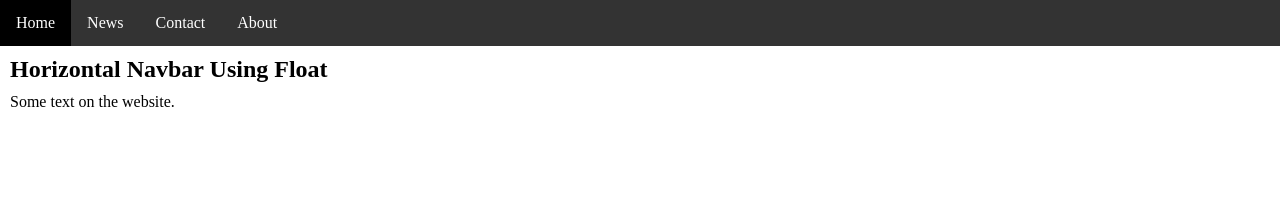
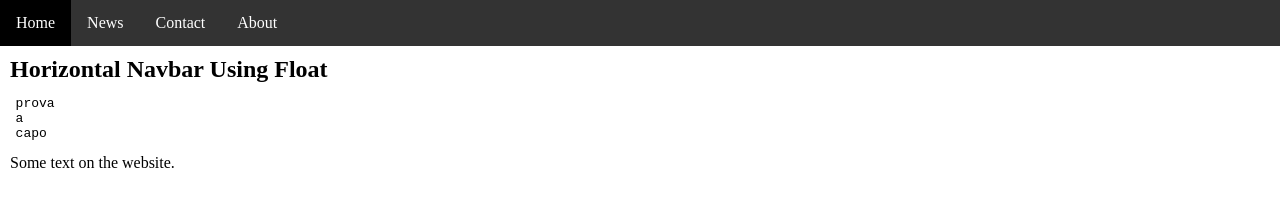
Before and after one commit to tony81az/Tony81az.github.io, a plain HTML site: page index.html in a window 1280 px wide. Drawn offline with Linux system fonts and the light colour scheme.

Commit message:
Add preformatted text section to index.html

```diff
--- a/index.html
+++ b/index.html
@@ -46,7 +46,11 @@ ul li a:hover {
 </ul>
 
 <h2>Horizontal Navbar Using Float</h2>
-
+<pre>
+  prova
+  a
+  capo
+</pre>
 <p>Some text on the website.</p>
 
 </body>
```
